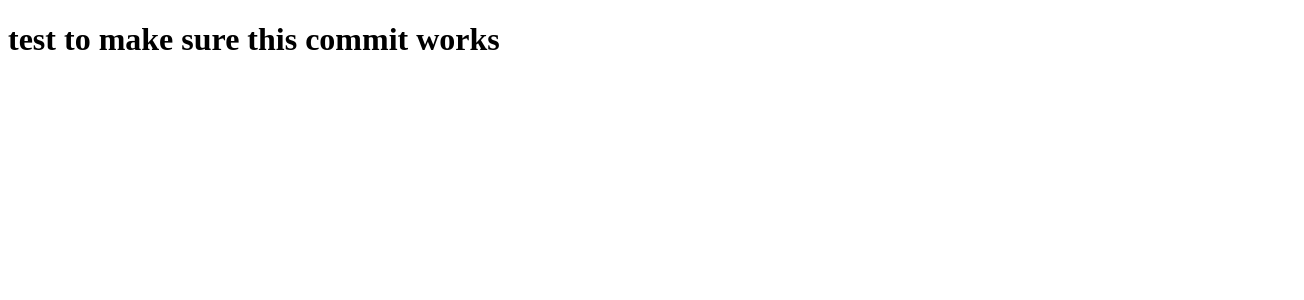
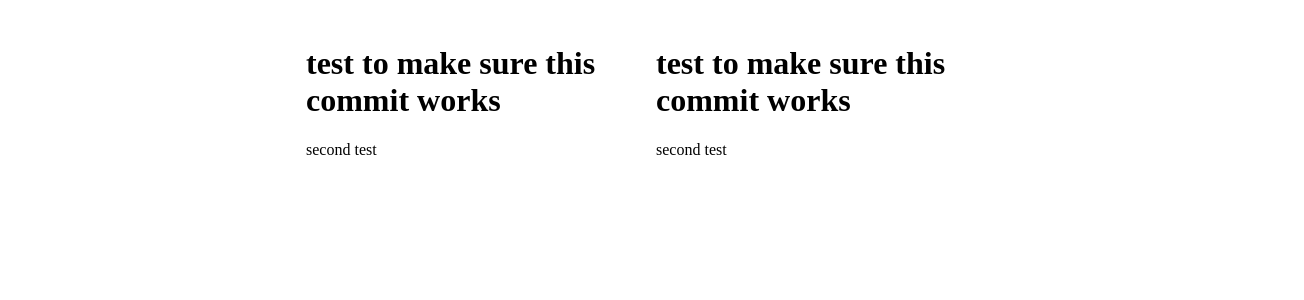
Before and after one commit to patrickfcarey/demo-angular-app, an Angular app: page / in a window 1280 px wide. Shown: the top 300 px of the page, 1304 px wide, since content can reach past the window. Built offline with nearby package versions, Linux system fonts and the light colour scheme.

Commit message:
reverting some changes

```diff
--- a/src/app/app.component.css
+++ b/src/app/app.component.css
@@ -1,3 +1,22 @@
+main {
+  width: 100%;
+  min-height: 100%;
+  display: flex;
+  justify-content: center;
+  align-items: center;
+  padding: 1rem;
+  box-sizing: inherit;
+  position: relative;
+}
+
+
+.content {
+  display: flex;
+  justify-content: space-around;
+  width: 100%;
+  max-width: 700px;
+  margin-bottom: 3rem;
+}
 
 
 
--- a/src/app/app.component.html
+++ b/src/app/app.component.html
@@ -4,9 +4,12 @@
   <div class="content">
     <div class="left-side">
         <h1>test to make sure this commit works</h1>
+        <p>second test</p>
+
     </div>
     <div class="right-side">
-
+      <h1>test to make sure this commit works</h1>
+      <p>second test</p>
     </div>
 
   </div>
```
